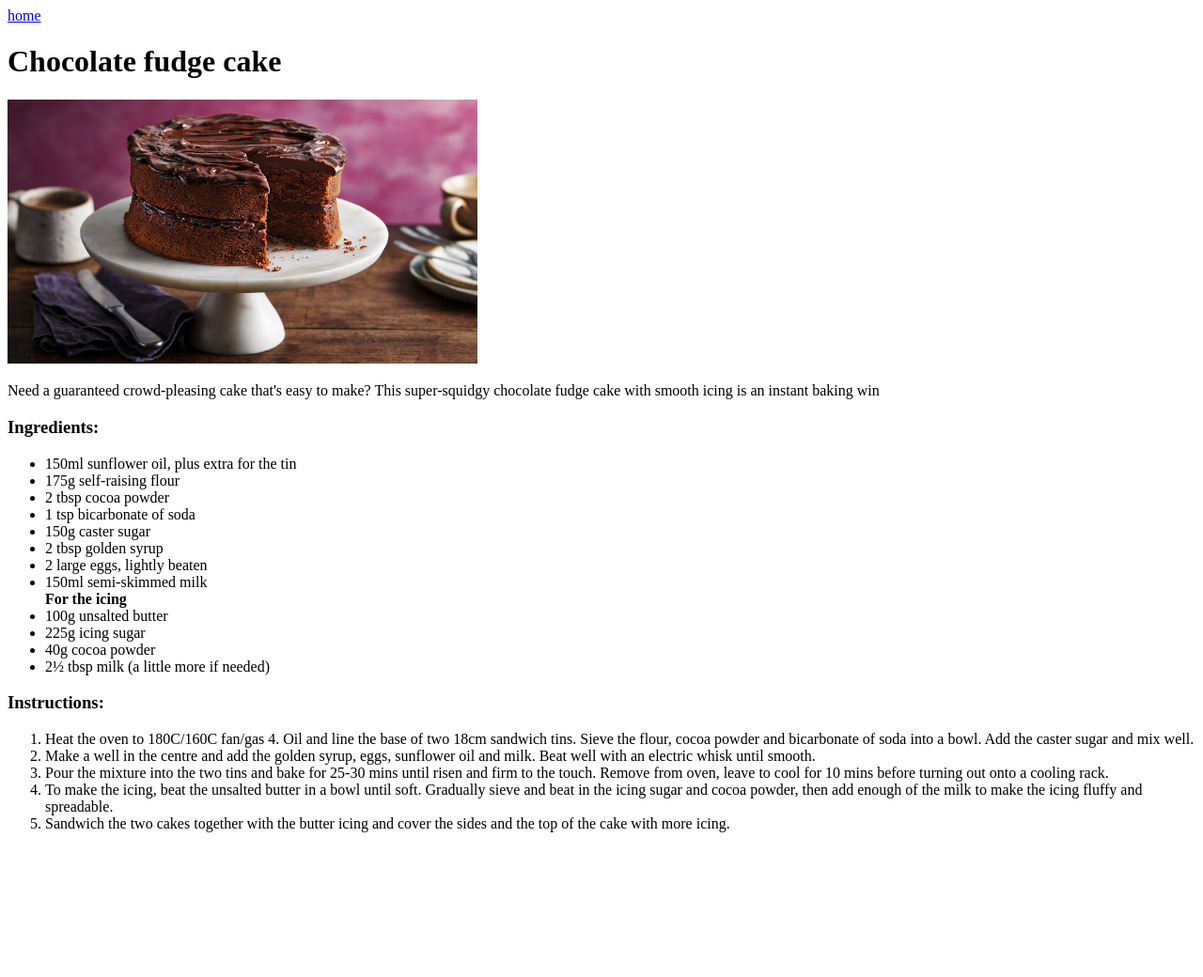
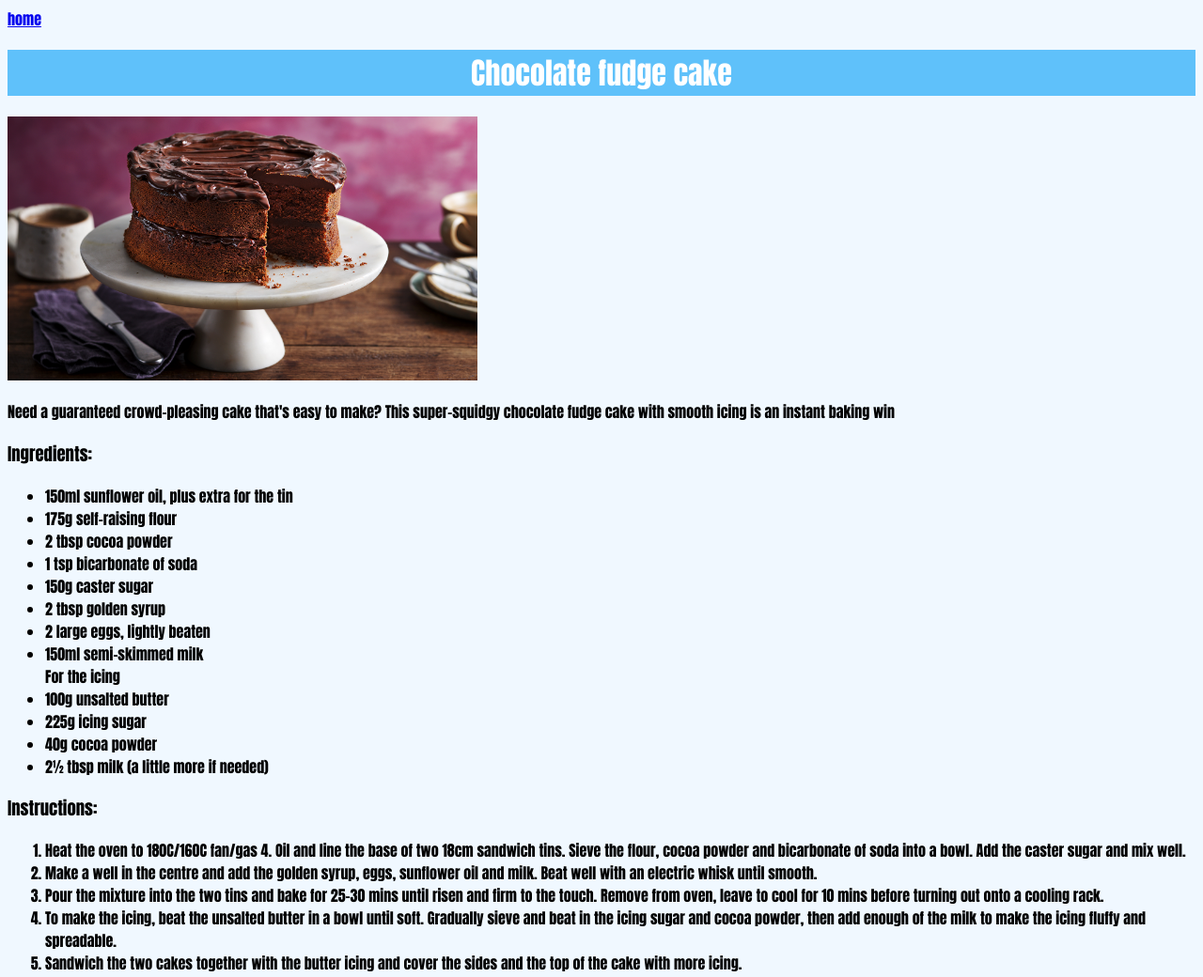
Before and after one commit to EzekielEnnis/odin-recicpes, a plain HTML site: page recipes/choc-fudge-cake.html in a window 1280 px wide. Shown: the whole page at 94% size. Before the commit the page ends 902 px from the top, so only its background shows below. Drawn offline with Linux system fonts and the light colour scheme.

Commit message:
Add beginnings of CSS
I have added a css directory and style.css. I have also
began adding relevant classes and IDs ready for style

```diff
--- /dev/null
+++ b/css/style.css
@@ -0,0 +1,11 @@
+body {
+    font-family: Impact, sans-serif;
+    background-color: aliceblue;
+    color: black;
+}
+
+.recipe-name {
+    background-color: rgb(95, 193, 250);
+    color: white;
+    text-align: center;
+}
--- a/recipes/choc-fudge-cake.html
+++ b/recipes/choc-fudge-cake.html
@@ -3,13 +3,15 @@
 <head>
     <meta charset="UTF-8">
     <meta name="viewport" content="width=device-width, initial-scale=1.0">
+    <link rel="stylesheet" href="../css/style.css">
     <title>Chocolate fudge cake</title>
 </head>
 <body>
     <a href="../index.html">home</a>
-    <h1>Chocolate fudge cake</h1>
-    <p><img src="../img/chocolate-fudge-cake.jpg" width="500"></p>
-    <p>Need a guaranteed crowd-pleasing cake that's easy to make? This super-squidgy chocolate fudge cake with smooth icing is an instant baking win</p>
+    <h1 class="recipe-name">Chocolate fudge cake</h1>
+    <p id="img"><img src="../img/chocolate-fudge-cake.jpg" width="500"></p>
+    <p class="description">Need a guaranteed crowd-pleasing cake that's easy to make? This super-squidgy chocolate fudge cake with smooth icing is an instant baking win</p>
+    <div class="ingredients">
         <h3>Ingredients:</h3>
         <ul>
             <li>150ml sunflower oil, plus extra for the tin</li>
@@ -26,6 +28,8 @@
             <li>40g cocoa powder</li>
             <li>2½ tbsp milk (a little more if needed)</li>
         </ul>
+        </div>
+        <div class="instructions">
             <h3>Instructions:</h3>
         <ol>
             <li>Heat the oven to 180C/160C fan/gas 4. Oil and line the base of two 18cm sandwich tins. Sieve the flour, cocoa powder and bicarbonate of soda into a bowl. Add the caster sugar and mix well.</li>
@@ -34,6 +38,7 @@
             <li>To make the icing, beat the unsalted butter in a bowl until soft. Gradually sieve and beat in the icing sugar and cocoa powder, then add enough of the milk to make the icing fluffy and spreadable.</li>
             <li>Sandwich the two cakes together with the butter icing and cover the sides and the top of the cake with more icing.</li>
         </ol>
+        </div>
 </body>
 </html>
 </body>
```
Also changed, not shown: index.html (+5 -4 lines), recipes/banana-bread.html (+8 -3 lines), recipes/white-choc-cheesecake.html (+8 -3 lines). Lines whose indentation alone changed are shown as unchanged.
